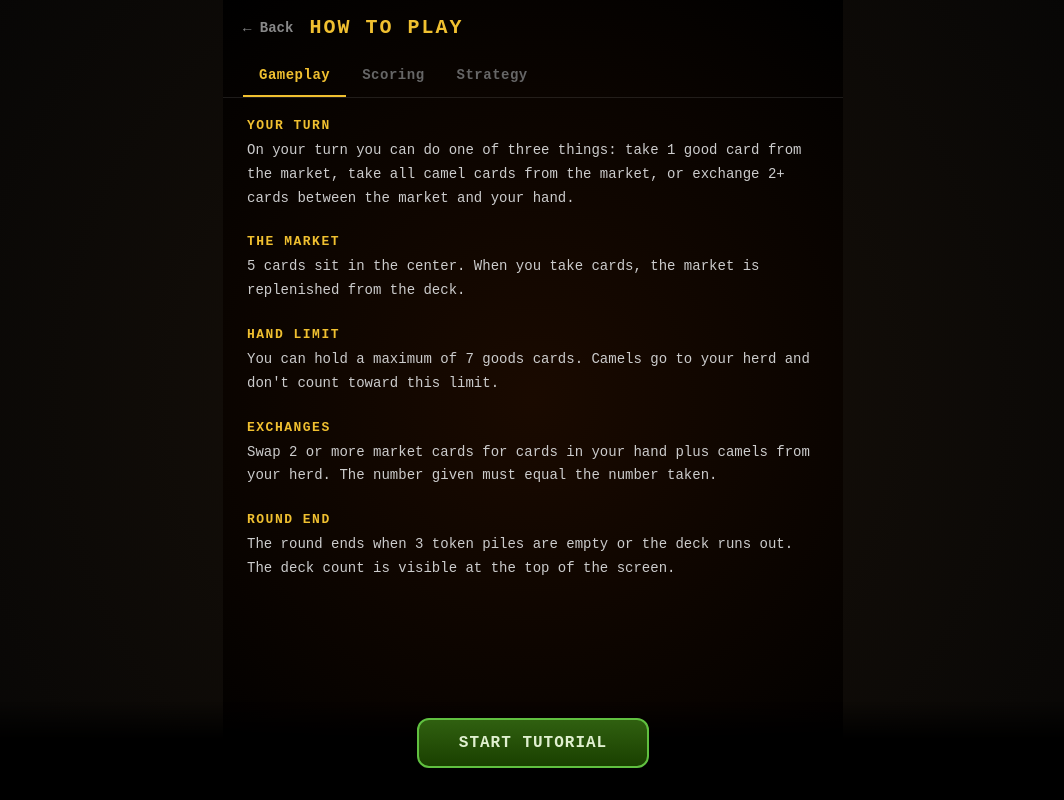
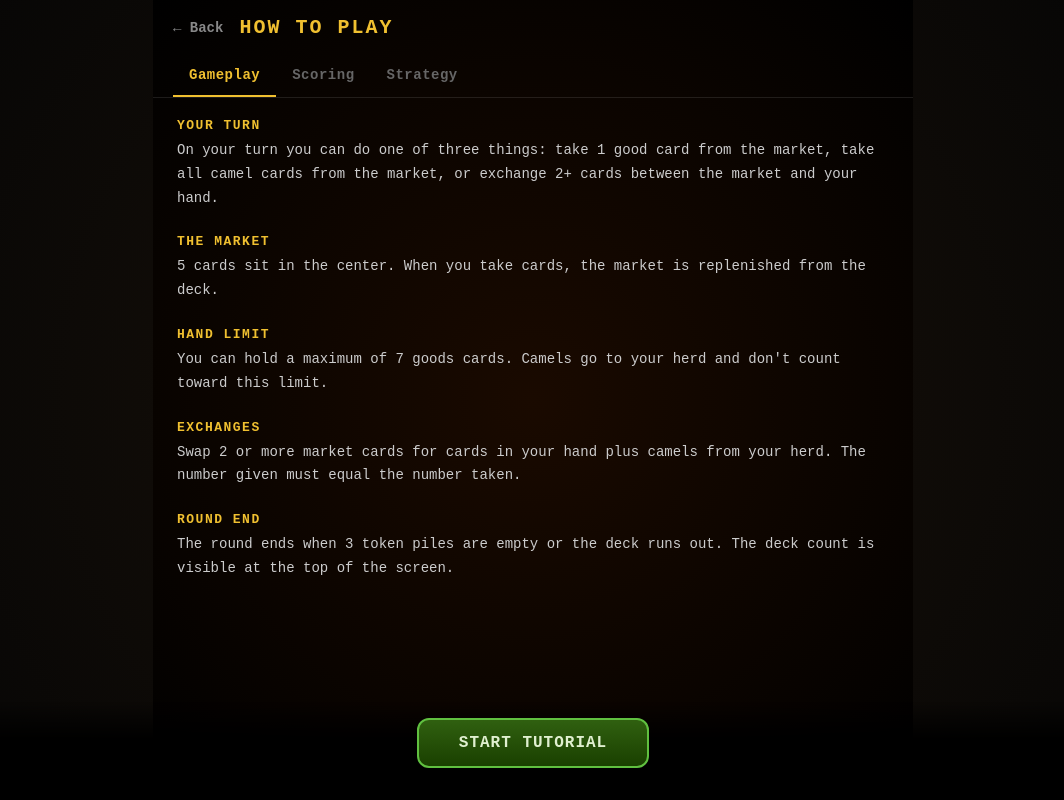
Before and after one commit to theonenonlyvj/vjaipur, a React (Vite) app: page /rules in a window 1280 px wide. Shown: the whole page, without its empty margins (107-1171 px from the left). Built offline with nearby package versions, Linux system fonts and the light colour scheme; no server answers; a web font is replaced by a local one.

Commit message:
style: widen RulesScreen to 760px, hide scrollbar on desktop

```diff
--- a/src/screens/RulesScreen.tsx
+++ b/src/screens/RulesScreen.tsx
@@ -20,7 +20,7 @@ export function RulesScreen() {
   return (
     <div style={{
       display: 'flex', flexDirection: 'column', height: '100%',
-      maxWidth: 620, margin: '0 auto', width: '100%',
+      maxWidth: 760, margin: '0 auto', width: '100%',
       background: 'radial-gradient(circle at 50% 50%, #1a0a00 0%, #000000 100%)',
     }}>
       {/* Header */}
@@ -47,7 +47,8 @@ export function RulesScreen() {
       </div>
 
       {/* Content */}
-      <div style={{ flex: 1, overflow: 'auto', padding: '20px 24px 120px' }}>
+      <style>{`.rules-content::-webkit-scrollbar { display: none; }`}</style>
+      <div className="rules-content" style={{ flex: 1, overflow: 'auto', padding: '20px 24px 120px', scrollbarWidth: 'none' }}>
         {tab === 'gameplay' && <GameplayTab />}
         {tab === 'scoring' && <ScoringTab />}
         {tab === 'strategy' && <StrategyTab />}
```
